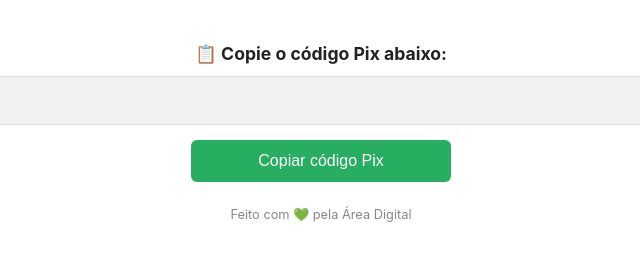
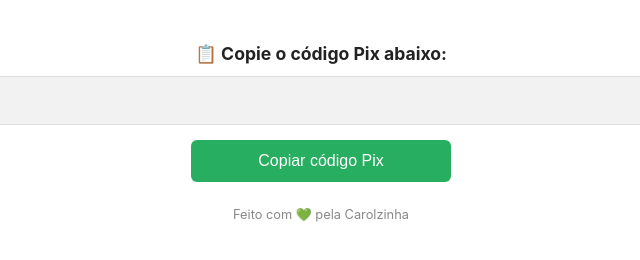
Before and after one commit to ronaldo9002/html-pix, a plain HTML site: page index.html in a window 1280 px wide. Shown: the full height of the page, 319-959 px from the left. Drawn offline with Linux system fonts and the light colour scheme.

Commit message:
index.html

```diff
--- a/index.html
+++ b/index.html
@@ -70,7 +70,7 @@
 
   <div class="copiado" id="copiadoMsg">✅ Código Pix copiado!</div>
 
-  <footer>Feito com 💚 pela Área Digital</footer>
+  <footer>Feito com 💚 pela Carolzinha</footer>
 
   <script>
     // Captura o código Pix via query string (ex: ?pix=00020101021...)
```
